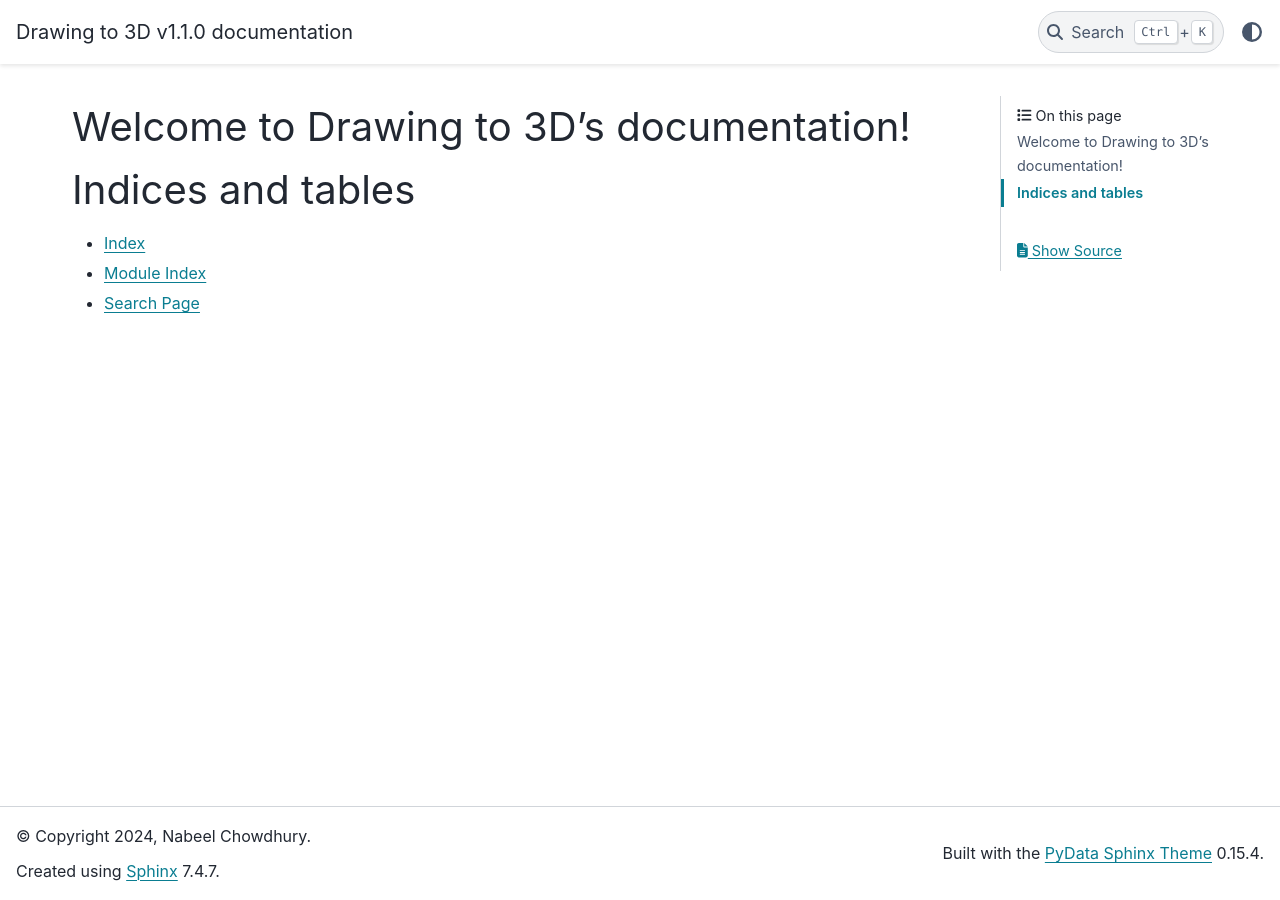
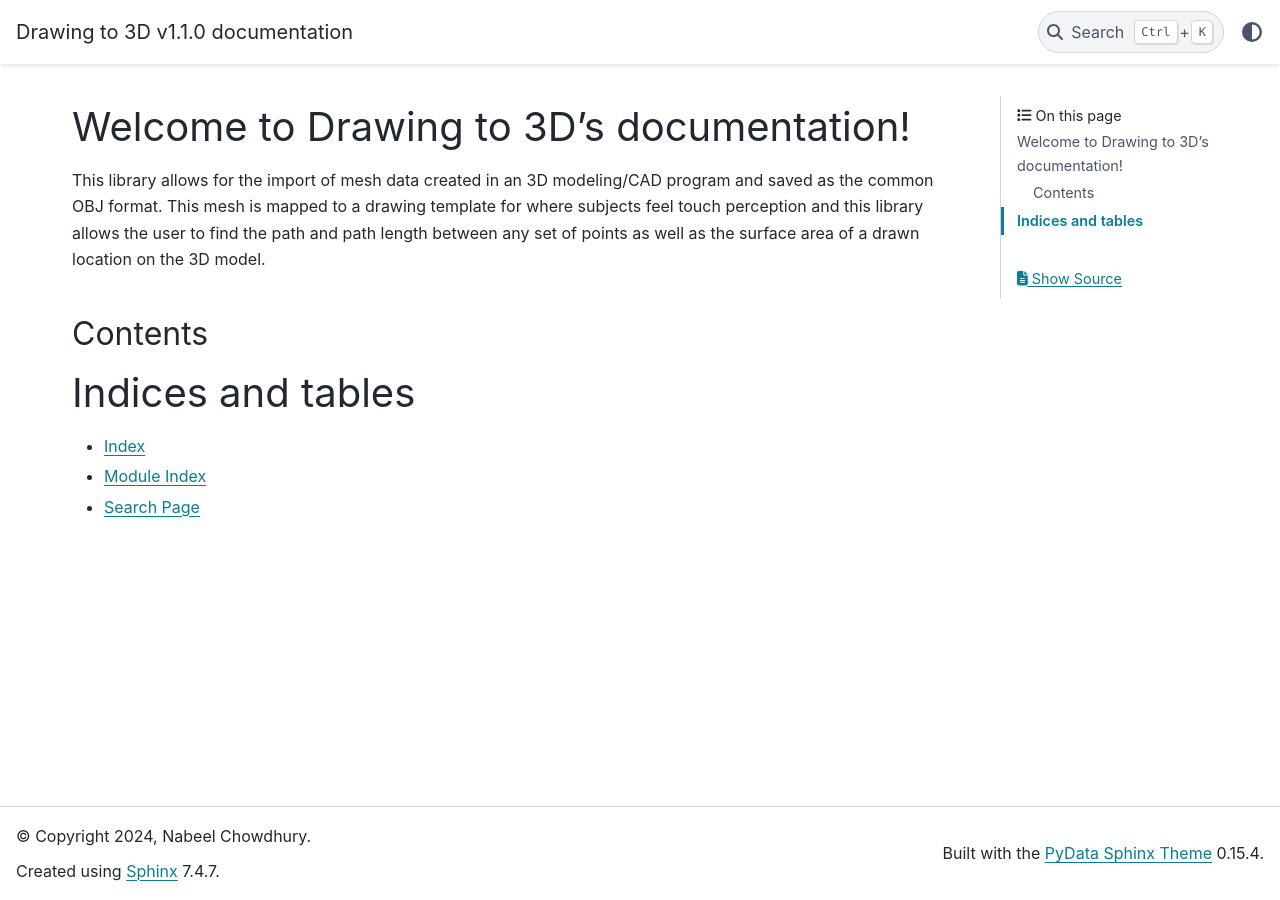
Before and after one commit to Nabizzle/Geodesic-Path-Finder-Documentation, a Sphinx documentation site: the page built from docs/source/index.rst, in a window 1280 px wide. Built offline with Sphinx 7.4.7 and the PyData theme 0.15.4, drawn with Linux system fonts in a browser that asks for light colours; pages that are not in the unit, such as notebooks, are missing from menus.

Commit message:
docs: Adds description to the front page

```diff
--- a/docs/source/index.rst
+++ b/docs/source/index.rst
@@ -6,6 +6,14 @@
 Welcome to Drawing to 3D's documentation!
 =========================================
 
+This library allows for the import of mesh data created in an 3D modeling/CAD
+program and saved as the common OBJ format. This mesh is mapped to a drawing
+template for where subjects feel touch perception and this library allows the
+user to find the path and path length between any set of points as well as the
+surface area of a drawn location on the 3D model.
+
+Contents
+--------
 .. toctree::
    :maxdepth: 5
    :caption: Contents:
```
